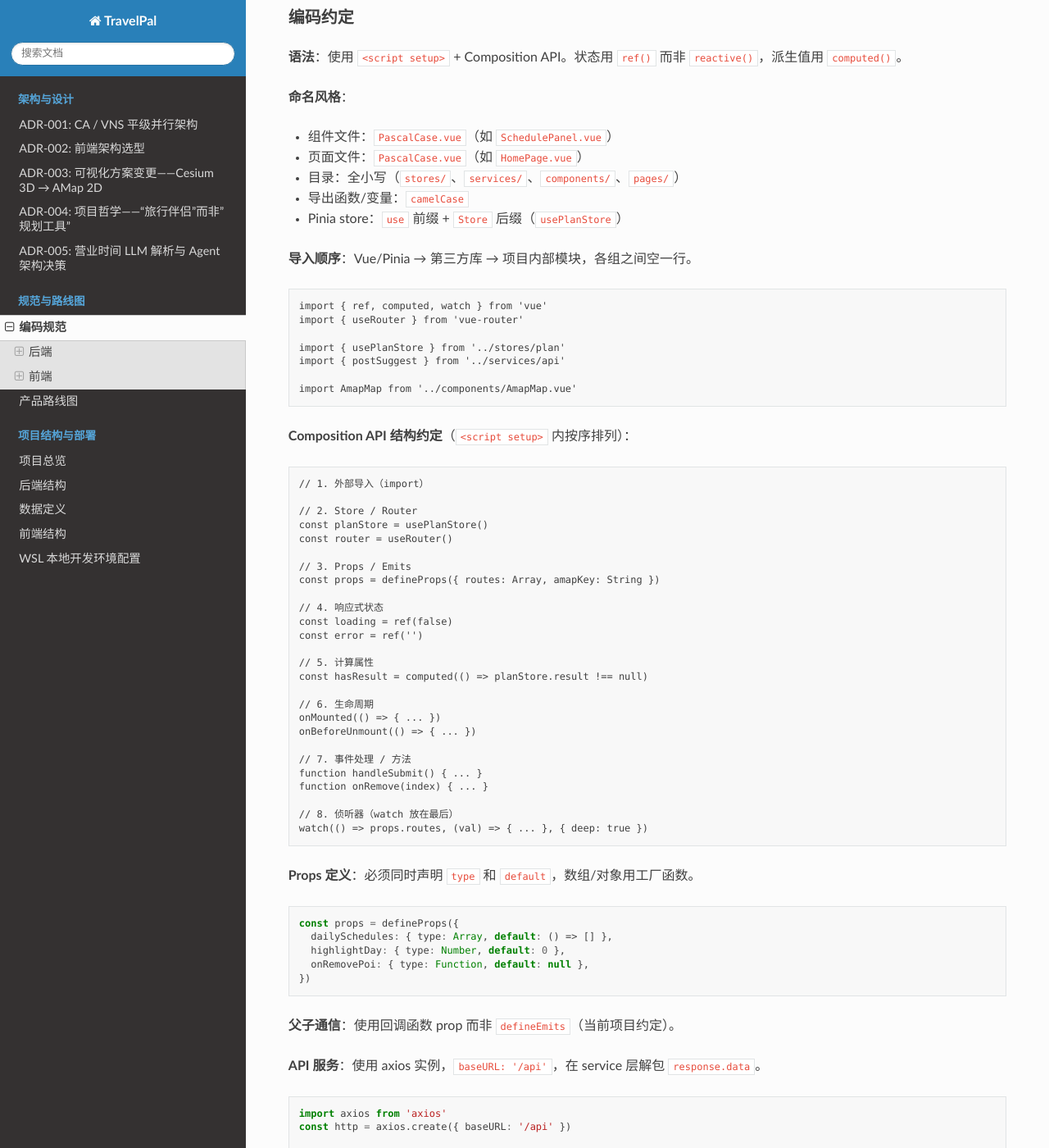
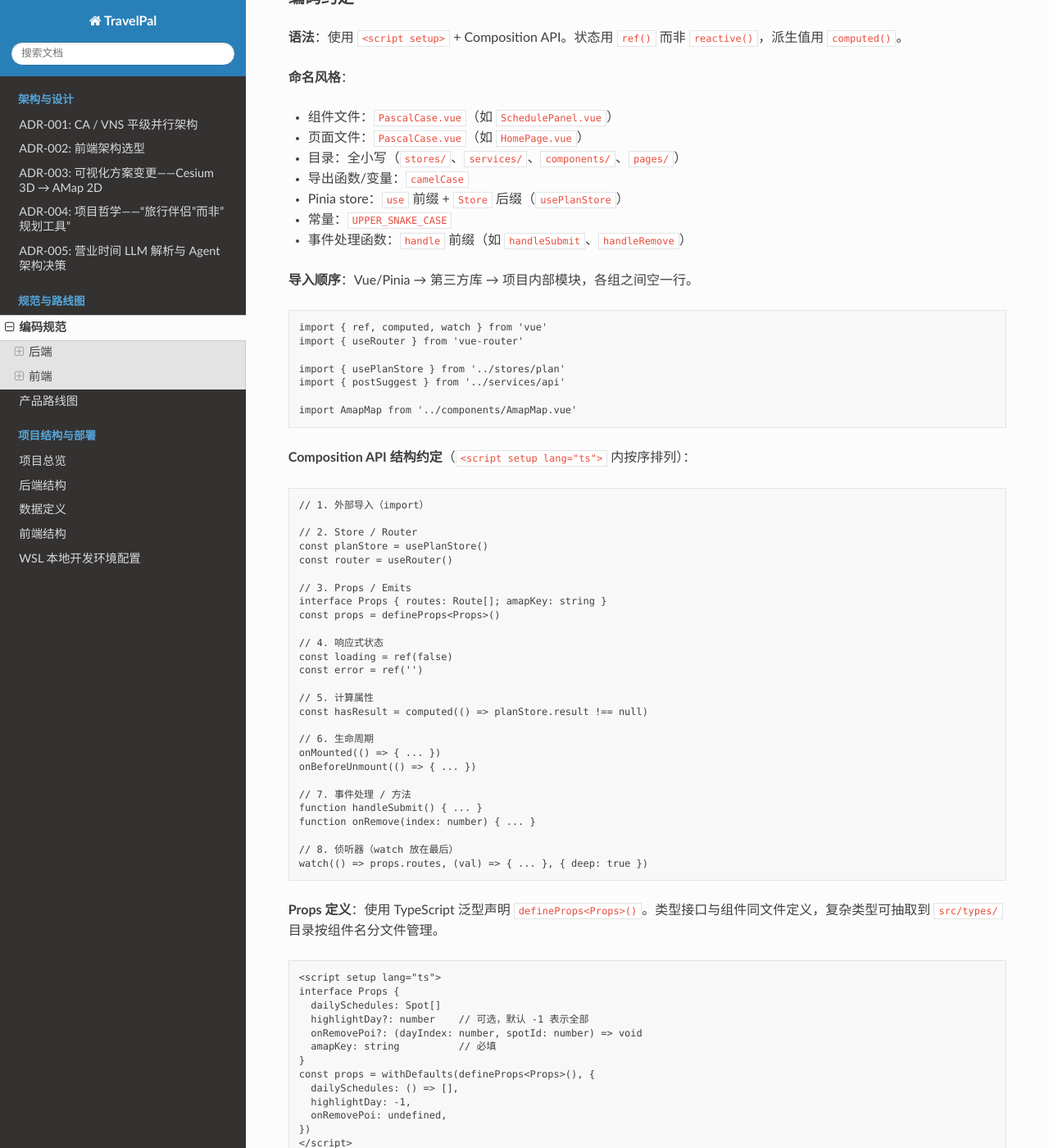
Before and after one commit to xiaojiune/TravelPal, a Sphinx documentation site: the page built from docs/coding.md, in a window 1280 px wide and 1400 px high, scrolled down 6899 px. Shown: the whole window at 82% size. Built offline with Sphinx 7.4.7 and the Read the Docs theme 3.1.0, drawn with Linux system fonts in a browser that asks for light colours; pages that are not in the unit, such as notebooks, are missing from menus; some of the changed text lies outside the part shown.

Commit message:
docs: coding.md 全 TS 化 + 后端接口清单更新
- 后端：L120 改为 Sphinx 已配置 autoapi 的现状描述
- 前端：所有 .js → .ts、defineProps 对象语法→泛型语法
- 前端：删除 TS 迁移过渡章节，内容合入 Props 规范
- 前端：API/Store/Router 示例全部 TS 化

````diff
--- a/docs/coding.md
+++ b/docs/coding.md
@@ -117,7 +117,7 @@ __all__ = ["VNSSolver", "CASolver", "cluster_and_solve"]
 **净化规则**：
 - `__all__` 不得包含下划线开头的私有函数，如 `data/__init__.py` 的 `_parse_opentime_to_tw` 应移除
 
-> 当前接口清单以手动注释块维护。未来如引入 Sphinx 等文档工具，可考虑从函数/类 Docstring 中自动提取接口文档，配合 `sphinx-apidoc` 生成，减少人工维护成本。
+> Sphinx + autoapi 已在 `conf.py` 中配置，自动从 `__all__` + docstring 生成 API 参考。手动清单不再维护。
 
 ### 注释规范
 
@@ -291,7 +291,7 @@ VNS_DEFAULT_PARAMS = { ... }
 3. **若组件被多个父组件使用**，全局搜索引用逐一适配
 
 **路由变更**：
-1. **先在 `router/index.js` 注册路由**（含 `path` + `name` + 懒加载）
+1. **先在 `router/index.ts` 注册路由**（含 `path` + `name` + 懒加载）
 2. **再实现**对应的页面组件
 3. **最后更新**导航链接（`router.push` / `<router-link>`）
 
@@ -309,6 +309,8 @@ VNS_DEFAULT_PARAMS = { ... }
 - 目录：全小写（`stores/`、`services/`、`components/`、`pages/`）
 - 导出函数/变量：`camelCase`
 - Pinia store：`use` 前缀 + `Store` 后缀（`usePlanStore`）
+- 常量：`UPPER_SNAKE_CASE`
+- 事件处理函数：`handle` 前缀（如 `handleSubmit`、`handleRemove`）
 
 **导入顺序**：Vue/Pinia → 第三方库 → 项目内部模块，各组之间空一行。
 
@@ -322,7 +324,7 @@ import { postSuggest } from '../services/api'
 import AmapMap from '../components/AmapMap.vue'
 ```
 
-**Composition API 结构约定**（`<script setup>` 内按序排列）：
+**Composition API 结构约定**（`<script setup lang="ts">` 内按序排列）：
 
 ```text
 // 1. 外部导入（import）
@@ -332,7 +334,8 @@ const planStore = usePlanStore()
 const router = useRouter()
 
 // 3. Props / Emits
-const props = defineProps({ routes: Array, amapKey: String })
+interface Props { routes: Route[]; amapKey: string }
+const props = defineProps<Props>()
 
 // 4. 响应式状态
 const loading = ref(false)
@@ -347,31 +350,47 @@ onBeforeUnmount(() => { ... })
 
 // 7. 事件处理 / 方法
 function handleSubmit() { ... }
-function onRemove(index) { ... }
+function onRemove(index: number) { ... }
 
 // 8. 侦听器（watch 放在最后）
 watch(() => props.routes, (val) => { ... }, { deep: true })
 ```
 
-**Props 定义**：必须同时声明 `type` 和 `default`，数组/对象用工厂函数。
+**Props 定义**：使用 TypeScript 泛型声明 `defineProps<Props>()`。类型接口与组件同文件定义，复杂类型可抽取到 `src/types/` 目录按组件名分文件管理。
 
-```js
-const props = defineProps({
-  dailySchedules: { type: Array, default: () => [] },
-  highlightDay: { type: Number, default: 0 },
-  onRemovePoi: { type: Function, default: null },
+```text
+<script setup lang="ts">
+interface Props {
+  dailySchedules: Spot[]
+  highlightDay?: number    // 可选，默认 -1 表示全部
+  onRemovePoi?: (dayIndex: number, spotId: number) => void
+  amapKey: string          // 必填
+}
+const props = withDefaults(defineProps<Props>(), {
+  dailySchedules: () => [],
+  highlightDay: -1,
+  onRemovePoi: undefined,
 })
+</script>
 ```
 
-**父子通信**：使用回调函数 prop 而非 `defineEmits`（当前项目约定）。
+**Props 进阶约定**：
+- 必填参数不加 `?`，可选参数加 `?`
+- 默认值通过 `withDefaults` 编译器宏声明，数组/对象用工厂函数
+- 回调 prop 统一 `on` 开头命名（如 `onRemovePoi`、`onSelect`）
+
+**父子通信**：使用回调函数 prop 而非 `defineEmits`（当前项目约定）。适用场景：父子组件一对一通信，且父组件需要同步处理结果。不适用于跨层级事件冒泡。
 
 **API 服务**：使用 axios 实例，`baseURL: '/api'`，在 service 层解包 `response.data`。
 
-```js
+```ts
 import axios from 'axios'
+
 const http = axios.create({ baseURL: '/api' })
 
-export function postPoiLookup(city, names) {
+interface PoiResult { name: string; x: number; y: number }
+
+export function postPoiLookup(city: string, names: string[]): Promise<PoiResult[]> {
   return http.post('/poi-lookup', { city, names }).then(r => r.data)
 }
 ```
@@ -380,20 +399,28 @@ export function postPoiLookup(city, names) {
 
 - 组件根节点：根元素为 class 挂钩时，模板中保持可读的 `template`，不混入逻辑
 
+**魔术数字与硬编码约束**：与后端一致，避免硬编码数值，用常量命名。参考本章后端"魔术数字"节（第58-64行）。
+
+**TODO/FIXME 格式**：与后端一致，统一使用 `// TODO: xxx` / `// FIXME: xxx`，禁止其他变体。参考本章后端"TODO/FIXME 格式"节（第79行）。
+
 ### 接口清单规范
 
-**组件级清单**：在组件定义处使用注释块声明公开 API。
+**组件级清单**：在组件定义处使用注释块声明公开 API，按 Props / Emits / Slots 分类列出。
 
-```js
-// SchedulePanel.vue 公开接口
+```ts
+// AmapMap.vue 公开接口
 // Props:
-//   dailySchedules: 每日行程数组 [{day, spots, ...}]
-//   onRemovePoi:    删除景点回调 (dayIndex, spotId) => void
+//   routes:       Route[]            每日路径数组
+//   spots:        Record<number, Spot>  景点字典
+//   highlightDay: number             高亮某一天（-1 表示全部）
+//   amapKey:      string             高德 JS API Key
+// Emits: 无（使用回调 prop）
+// Slots: 无
 ```
 
-**路由清单**：路由集中定义在 `router/index.js`，所有页面懒加载。
+**路由清单**：路由集中定义在 `router/index.ts`，所有页面懒加载。
 
-```js
+```ts
 const routes = [
   { path: '/', name: 'Home', component: () => import('../pages/HomePage.vue') },
   { path: '/suggest', name: 'Suggest', component: () => import('../pages/SuggestPage.vue') },
@@ -401,9 +428,9 @@ const routes = [
 ]
 ```
 
-**Store 清单**：Pinia store 通过 `return` 显式暴露的接口即为公开 API。
+**Store 清单**：Pinia store 通过 `return` 显式暴露的接口即为公开 API。`return` 中未列出的 ref/函数属于内部实现，外部组件不可直接引用。
 
-```js
+```ts
 return { city, spots, planResult, buildRequest, reset }
 ```
 
@@ -417,7 +444,7 @@ return { city, spots, planResult, buildRequest, reset }
 |------|------|---------|
 | **L0** | 核心复杂组件（AmapMap.vue、AgentChat.vue） | P2~P3 标准：JSDoc + 行内 Why + 设计意图 |
 | **L1** | 管道/展示组件（SchedulePanel.vue、HomePage.vue） | P1~P2 标准：JSDoc + 关键逻辑 Why |
-| **L2** | 页面容器 / store / 工具（SuggestPage.vue、stores/*.js） | P1 标准：组件职责 + 行内 Why |
+| **L2** | 页面容器 / store / 工具（SuggestPage.vue、stores/*.ts） | P1 标准：组件职责 + 行内 Why |
 
 #### 按文件类型注释策略
 
@@ -426,7 +453,7 @@ return { city, spots, planResult, buildRequest, reset }
 页面级（`pages/`）使用段注释区分逻辑区域：
 
 ```html
-<script setup>
+<script setup lang="ts">
 // ====== 状态定义 ======
 const loading = ref(false)
 const error = ref('')
@@ -446,7 +473,7 @@ onMounted(() => { ... })
 组件级（`components/`）使用 JSDoc + 行内 Why：
 
 ```html
-<script setup>
+<script setup lang="ts">
 /**
  * AmapMap — 高德 2D 地图视图
  *
@@ -454,59 +481,59 @@ onMounted(() => { ... })
  * 设计说明：路由数组为空时显示空白地图（非加载态），
  * 便于父组件分步加载数据时保持地图实例不销毁。
  */
-const props = defineProps({
+interface Props {
   /** 每日路径数组 [{day, route, duration, ...}] */
-  routes: { type: Array, default: () => [] },
+  routes: Route[]
   /** 景点字典 {index: {name, x, y, ...}} */
-  spots: { type: Object, default: () => ({}) },
+  spots: Record<number, Spot>
   /** 高亮某一天（-1 表示全部） */
-  highlightDay: { type: Number, default: -1 },
+  highlightDay?: number
   /** 高德 JS API Key */
-  amapKey: { type: String, required: true },
+  amapKey: string
+}
+const props = withDefaults(defineProps<Props>(), {
+  routes: () => [],
+  spots: () => ({}),
+  highlightDay: -1,
 })
 </script>
 ```
 
-##### `services/*.js` 文件
+##### `services/*.ts` 文件
 
-函数级 JSDoc：
+函数级类型签名 + JSDoc：
 
-```js
-/**
- * 查询景点 POI 坐标。
- * @param {string} city - 城市名
- * @param {string[]} names - 景点名称列表
- * @returns {Promise<Array<{name, x, y}>>}
- */
-export function postPoiLookup(city, names) {
+```ts
+interface PoiResult { name: string; x: number; y: number }
+
+/** 查询景点 POI 坐标 */
+export function postPoiLookup(city: string, names: string[]): Promise<PoiResult[]> {
   return http.post('/poi-lookup', { city, names }).then(r => r.data)
 }
 ```
 
-##### `stores/*.js` 文件
+##### `stores/*.ts` 文件
 
-Store 职责说明 + 关键方法 JSDoc：
+Store 职责说明 + 类型标注：
 
 ```text
-/**
- * planStore — 规划流程状态管理
- *
- * 职责：承载从输入到结果的完整数据流，跨页面共享。
- * 生命周期：HomePage 写入 → SuggestPage/PlanPage 读取
- */
+interface Spot { name: string; x: number; y: number; tw: [number, number]; stay: number }
+interface PlanResult { days: DayPlan[]; cost: number }
+
+/** planStore — 规划流程状态管理 */
 export const usePlanStore = defineStore('plan', () => {
   const city = ref('')
-  const spots = ref([])
-  // ...
+  const spots = ref<Spot[]>([])
+  const planResult = ref<PlanResult | null>(null)
 
-  /** 构造请求参数，nDays 为 null 时走 suggest 模式 */
-  function buildRequest(nDays) { ... }
+  function buildRequest(nDays: number | null) { ... }
+  function reset() { ... }
 
   return { city, spots, planResult, buildRequest, reset }
 })
 ```
 
-##### `router/index.js`
+##### `router/index.ts`
 
 Router 配置无需 JSDoc，路由 path 和 name 自文档化。
 
@@ -514,7 +541,7 @@ Router 配置无需 JSDoc，路由 path 和 name 自文档化。
 
 与后端一致，传达设计意图（Why）而非描述行为（What）：
 
-```js
+```ts
 // 路由为空时保持地图实例，避免反复销毁重建
 const hasRoutes = computed(() => props.routes.length > 0)
 
@@ -533,7 +560,13 @@ onBeforeUnmount(() => mapRef.value?.destroy())
 
 #### 模板注释
 
-模板中仅当逻辑分支意图不明显时加注释：
+与后端行内注释一致，传达意图（Why）而非描述行为（What）：
+
+| 模式 | 差（What） | 好（Why） |
+|------|-----------|----------|
+| v-if 分支 | `<!-- 无数据时 -->` | `<!-- 优先展示列表，无数据时显示空态提示 -->` |
+| 加载中 | `<!-- 加载 -->` | `<!-- 首次加载骨架屏，避免白屏闪烁 -->` |
+| 条件展示 | `<!-- 管理员按钮 -->` | `<!-- 仅管理员可见：编辑/删除操作列 -->` |
 
 ```html
 <!-- 优先展示建议列表，无数据时显示空态提示 -->
@@ -547,14 +580,27 @@ onBeforeUnmount(() => mapRef.value?.destroy())
 
 复杂默认值或特殊约定在 Props 定义处附带说明：
 
-```js
-highlightDay: {
-  type: Number,
-  default: -1,
-  // -1 表示全部显示，0/1/2... 指定某一天
-},
-onRemovePoi: {
-  type: Function,
-  // 不传则隐藏删除按钮（纯展示模式）
-  default: null,
-},
+```ts
+interface Props {
+  /** 高亮某一天（-1 表示全部显示，0/1/2... 指定某一天） */
+  highlightDay?: number
+  /** 不传则隐藏删除按钮（纯展示模式） */
+  onRemovePoi?: (dayIndex: number, spotId: number) => void
+}
+const props = withDefaults(defineProps<Props>(), {
+  highlightDay: -1,
+  onRemovePoi: undefined,
+})
+```
+
+### 反模式 / 不推荐
+
+以下做法与项目约定冲突，应避免：
+
+- **`reactive()` 包裹对象**：使用 `ref()` + 对象解构，更易追踪变更
+- **`defineEmits` 声明事件**：当前项目统一使用回调 prop 通信
+- **组件 Props 用 `v-bind="obj"` 对象展开**：逐一传递各 prop，调用处可读
+- **组件内 `async setup`**：异步初始化放在 `onMounted` 中处理
+- **Pinia store 中引用其他 store 实例**：store 之间通过参数传值而非直接 `useXxxStore`
+- **模板中混入复杂表达式**：计算逻辑放入 `computed`，模板只做渲染
+- **`@` 别名导入**：统一使用相对路径 `../` 导入
````
